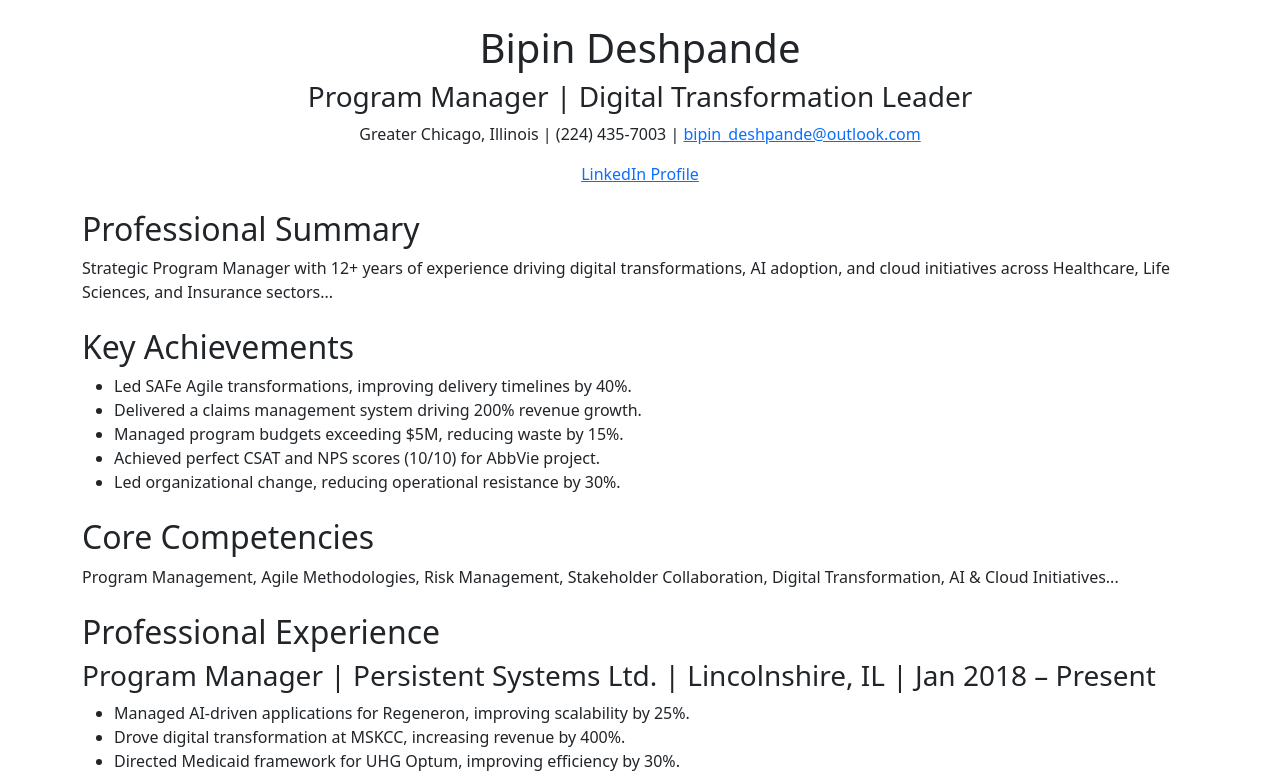
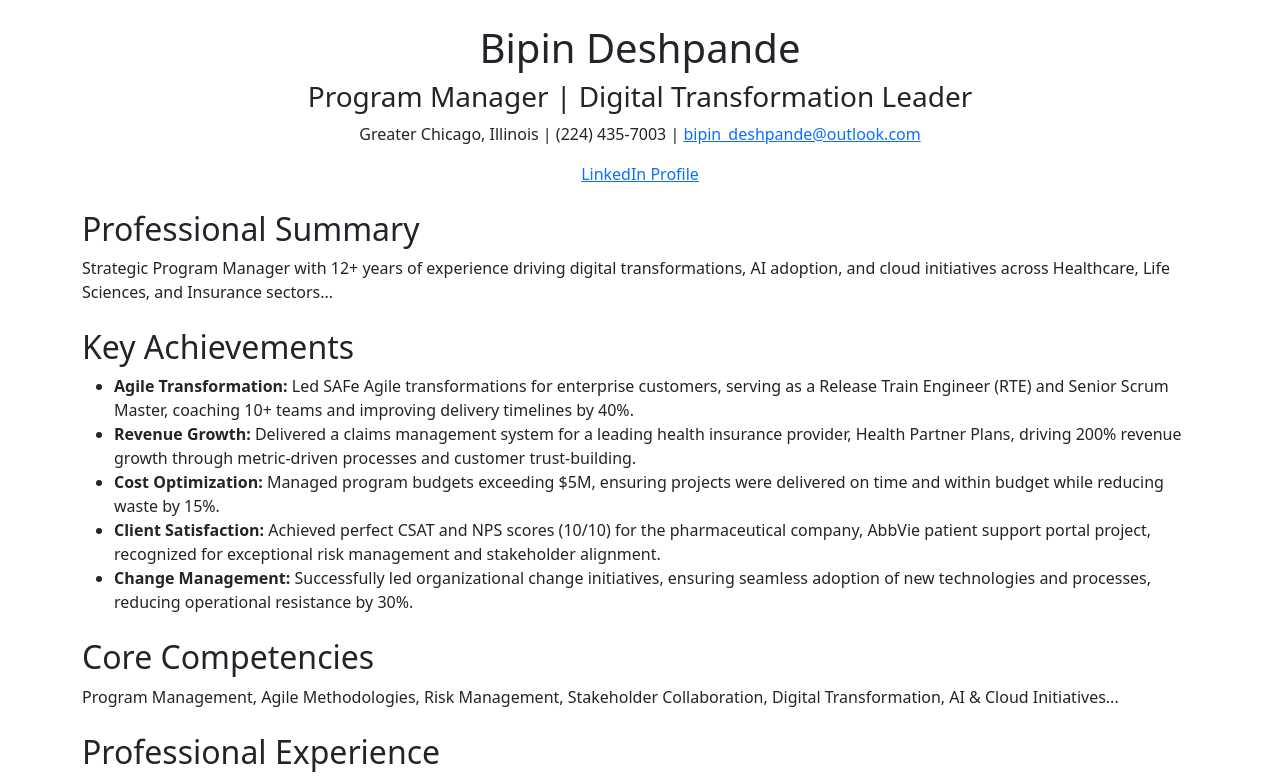
Before and after one commit to bipindeshpande/myprofile, a plain HTML site: page index.html in a window 1280 px wide. Shown: the top 776 px of the page. Drawn offline with nearby package versions, Linux system fonts and the light colour scheme.

Commit message:
Update index.html

```diff
--- a/index.html
+++ b/index.html
@@ -20,14 +20,14 @@
             <p>Strategic Program Manager with 12+ years of experience driving digital transformations, AI adoption, and cloud initiatives across Healthcare, Life Sciences, and Insurance sectors...</p>
         </section>
 
-        <section class="mt-4">
+       <section class="mt-4">
             <h2>Key Achievements</h2>
             <ul>
-                <li>Led SAFe Agile transformations, improving delivery timelines by 40%.</li>
-                <li>Delivered a claims management system driving 200% revenue growth.</li>
-                <li>Managed program budgets exceeding $5M, reducing waste by 15%.</li>
-                <li>Achieved perfect CSAT and NPS scores (10/10) for AbbVie project.</li>
-                <li>Led organizational change, reducing operational resistance by 30%.</li>
+                <li><strong>Agile Transformation:</strong> Led SAFe Agile transformations for enterprise customers, serving as a Release Train Engineer (RTE) and Senior Scrum Master, coaching 10+ teams and improving delivery timelines by 40%.</li>
+                <li><strong>Revenue Growth:</strong> Delivered a claims management system for a leading health insurance provider, Health Partner Plans, driving 200% revenue growth through metric-driven processes and customer trust-building.</li>
+                <li><strong>Cost Optimization:</strong> Managed program budgets exceeding $5M, ensuring projects were delivered on time and within budget while reducing waste by 15%.</li>
+                <li><strong>Client Satisfaction:</strong> Achieved perfect CSAT and NPS scores (10/10) for the pharmaceutical company, AbbVie patient support portal project, recognized for exceptional risk management and stakeholder alignment.</li>
+                <li><strong>Change Management:</strong> Successfully led organizational change initiatives, ensuring seamless adoption of new technologies and processes, reducing operational resistance by 30%.</li>
             </ul>
         </section>
 
```
